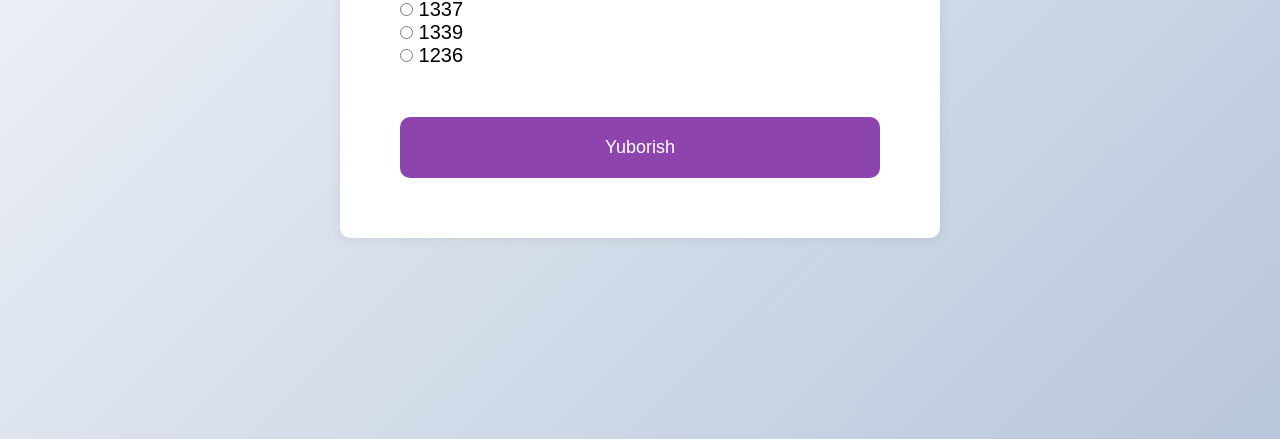
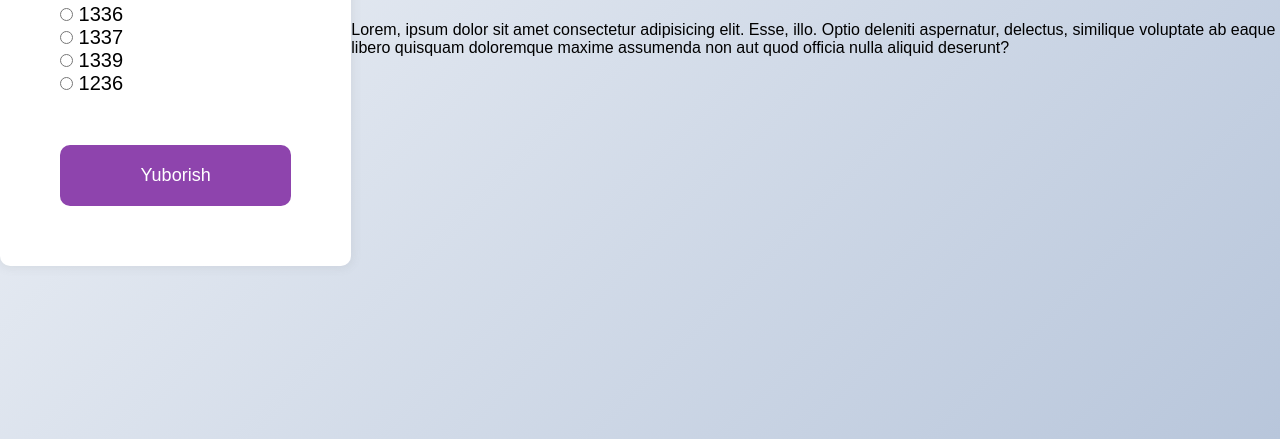
Before and after one commit to qwerty20221705/quiz-app, a plain HTML site: page index.html in a window 1280 px wide. Shown: the part 361-800 px from the top of the page. Drawn offline with Linux system fonts and the light colour scheme.

Commit message:
modified

```diff
--- a/index.html
+++ b/index.html
@@ -27,6 +27,9 @@
             <button id="submit">Yuborish</button>
      </div>
     </div>
+    <footer>
+        <p>Lorem, ipsum dolor sit amet consectetur adipisicing elit. Esse, illo. Optio deleniti aspernatur, delectus, similique voluptate ab eaque libero quisquam doloremque maxime assumenda non aut quod officia nulla aliquid deserunt?</p>
+    </footer>
     <script src="./main.js"></script>
 </body>
 </html>
```
